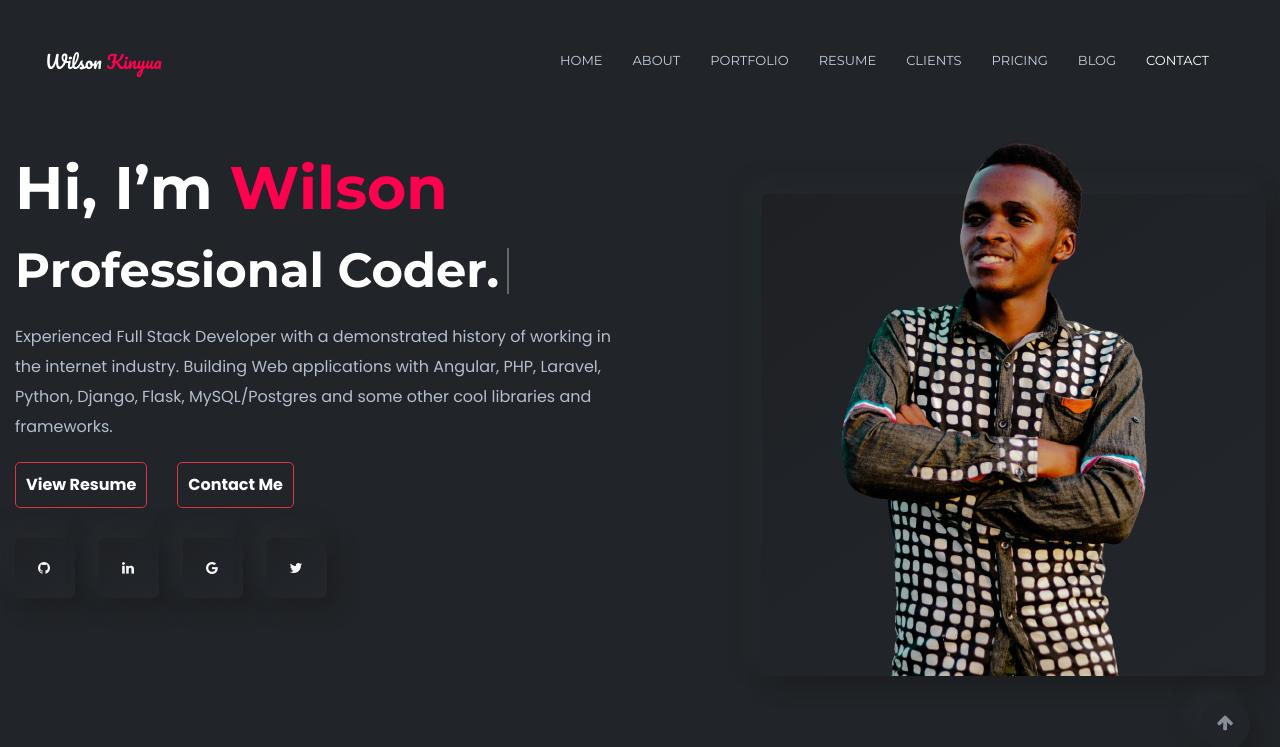
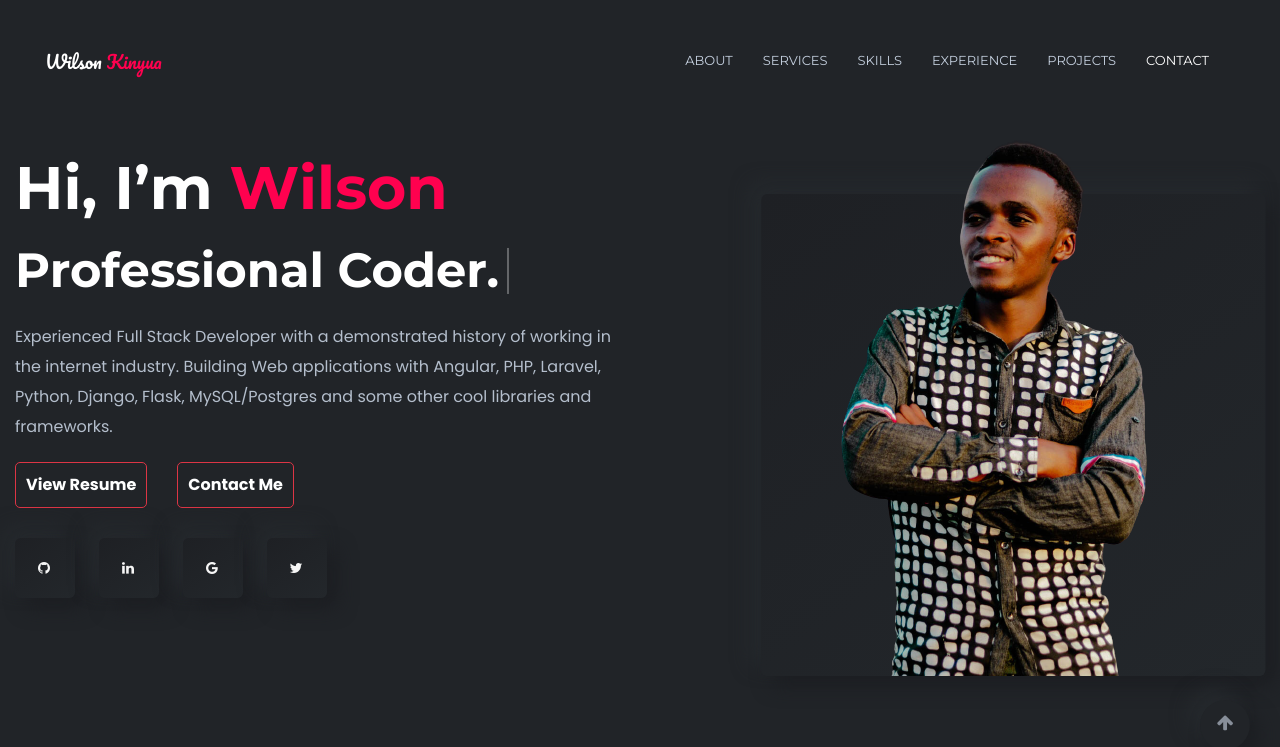
Before and after one commit to WilsonKinyua/portfolioo, an Angular app: page / in a window 1280 px wide. Shown: the top 747 px of the page. Built offline with nearby package versions, Linux system fonts and the light colour scheme; a web font is replaced by a local one.

Commit message:
header section updated

```diff
--- a/src/app/app.component.html
+++ b/src/app/app.component.html
@@ -8,7 +8,7 @@
   <app-contact></app-contact>
   <app-footer></app-footer>
   <!-- Back to  top Start -->
-  <div class="backto-top">
+  <div class="backto-top" (click)="scrollToTop()">
     <div>
       <i class="fa fa-arrow-up"></i>
     </div>
--- a/src/app/app.component.ts
+++ b/src/app/app.component.ts
@@ -7,4 +7,10 @@ import { Component } from '@angular/core';
 })
 export class AppComponent {
   title = 'portfolio';
+
+
+  // onclick scroll to top
+  scrollToTop() {
+    window.scrollTo(0, 0);
+  }
 }
--- a/src/app/components/header/header.component.html
+++ b/src/app/components/header/header.component.html
@@ -21,13 +21,11 @@
         <nav id="sideNav" class="mainmenu-nav navbar-example2 d-none d-xl-block">
           <!-- Start Mainmanu Nav -->
           <ul class="primary-menu nav nav-pills">
-            <li class="nav-item"><a class="nav-link smoth-animation active" href="#home">Home</a></li>
             <li class="nav-item"><a class="nav-link smoth-animation" href="#about">About</a></li>
-            <li class="nav-item"><a class="nav-link smoth-animation" href="#portfolio">Portfolio</a></li>
-            <li class="nav-item"><a class="nav-link smoth-animation" href="#resume">Resume</a></li>
-            <li class="nav-item"><a class="nav-link smoth-animation" href="#clients">Clients</a></li>
-            <li class="nav-item"><a class="nav-link smoth-animation" href="#pricing">Pricing</a></li>
-            <li class="nav-item"><a class="nav-link smoth-animation" href="#blog">blog</a></li>
+            <li class="nav-item"><a class="nav-link smoth-animation" href="#services">Services</a></li>
+            <li class="nav-item"><a class="nav-link smoth-animation" href="#resume">Skills</a></li>
+            <li class="nav-item"><a class="nav-link smoth-animation" href="#resume">Experience</a></li>
+            <li class="nav-item"><a class="nav-link smoth-animation" href="#portfolio">Projects</a></li>
             <li class="nav-item"><a class="nav-link smoth-animation" href="#contacts">Contact</a></li>
           </ul>
           <!-- End Mainmanu Nav -->
@@ -75,13 +73,11 @@
     </div>
     <div class="content">
       <ul class="primary-menu nav nav-pills">
-        <li class="nav-item"><a class="nav-link smoth-animation active" href="#home">Home</a></li>
         <li class="nav-item"><a class="nav-link smoth-animation" href="#about">About</a></li>
-        <li class="nav-item"><a class="nav-link smoth-animation" href="#portfolio">Portfolio</a></li>
-        <li class="nav-item"><a class="nav-link smoth-animation" href="#resume">Resume</a></li>
-        <li class="nav-item"><a class="nav-link smoth-animation" href="#clients">Clients</a></li>
-        <li class="nav-item"><a class="nav-link smoth-animation" href="#pricing">Pricing</a></li>
-        <li class="nav-item"><a class="nav-link smoth-animation" href="#blog">blog</a></li>
+        <li class="nav-item"><a class="nav-link smoth-animation" href="#services">Services</a></li>
+        <li class="nav-item"><a class="nav-link smoth-animation" href="#resume">Skills</a></li>
+        <li class="nav-item"><a class="nav-link smoth-animation" href="#resume">Experience</a></li>
+        <li class="nav-item"><a class="nav-link smoth-animation" href="#portfolio">Projects</a></li>
         <li class="nav-item"><a class="nav-link smoth-animation" href="#contacts">Contact</a></li>
       </ul>
       <!-- social sharea area -->
--- a/src/app/components/what-i-do/what-i-do.component.html
+++ b/src/app/components/what-i-do/what-i-do.component.html
@@ -1,4 +1,4 @@
-<div class="rn-service-area rn-section-gap section-separator" id="features">
+<div class="rn-service-area rn-section-gap section-separator" id="services">
   <div class="container">
     <div class="row">
       <div class="col-lg-12">
```
